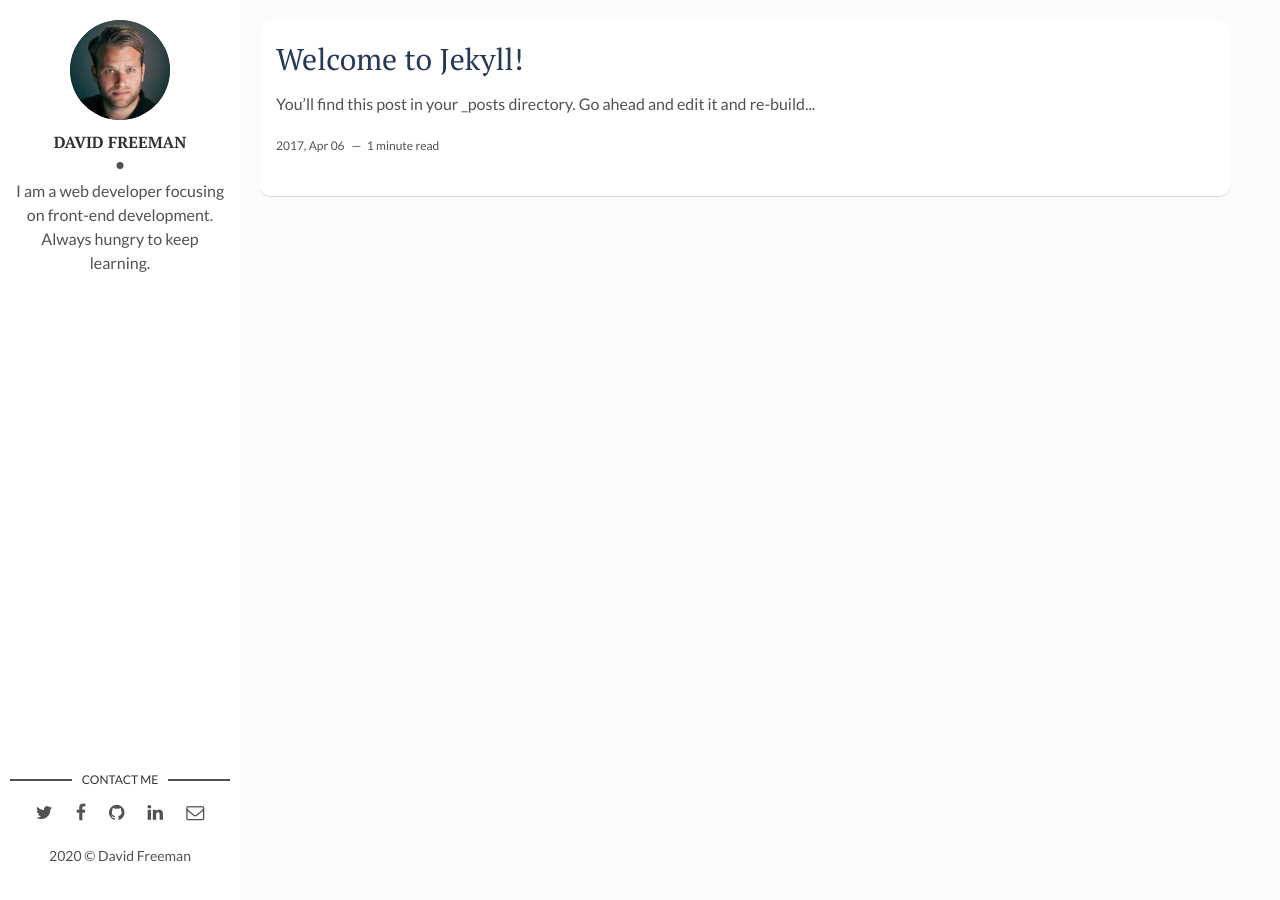
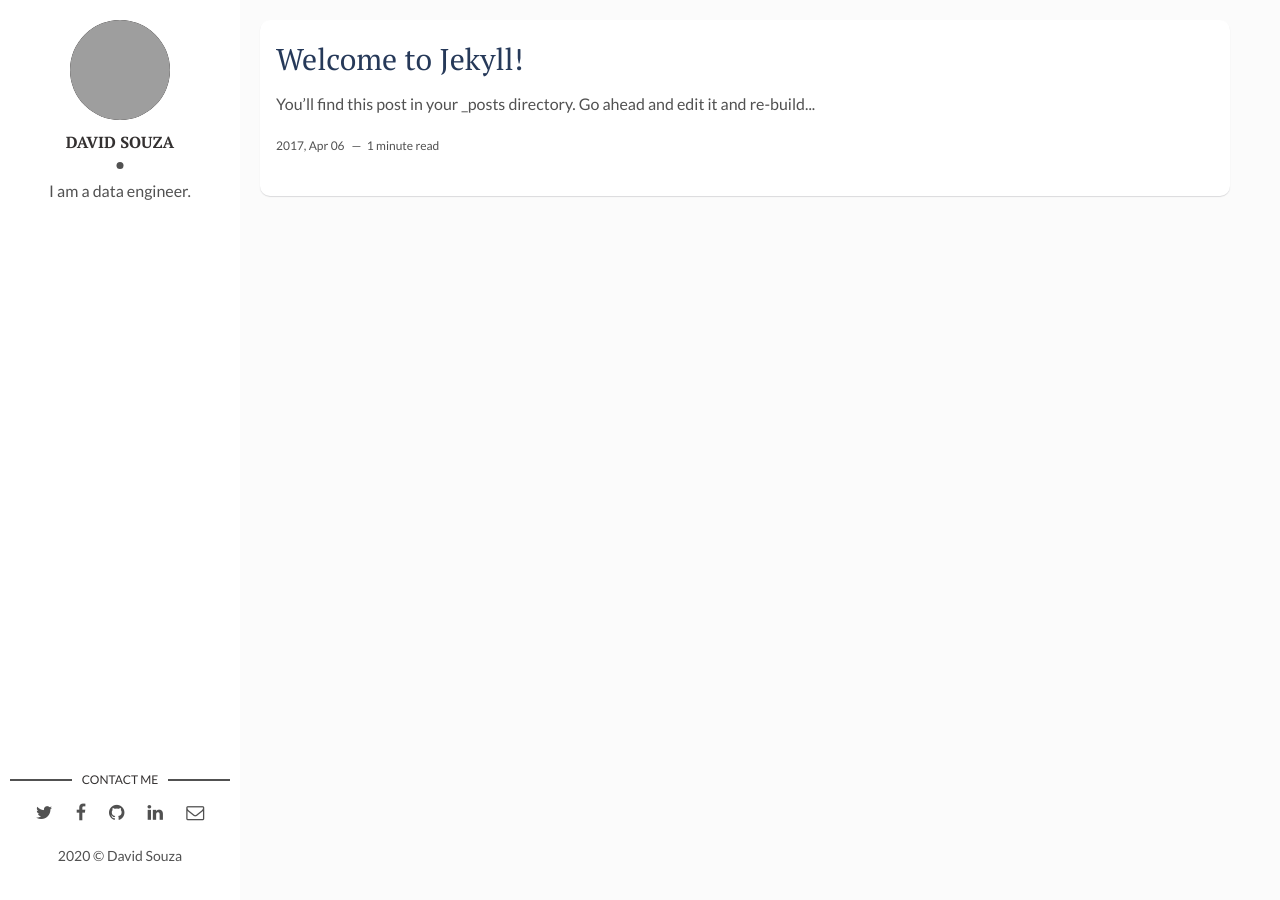
Before and after one commit to daviddesz/daviddesz.github.io, a Jekyll site: the page built from index.html, in a window 1280 px wide. Built offline with Jekyll 4.4.1, drawn with Linux system fonts in a browser that asks for light colours; the list of posts is cut into pages by our own code; grey boxes are pictures that could not be loaded.

Commit message:
mudando config

```diff
--- a/_config.yml
+++ b/_config.yml
@@ -1,25 +1,25 @@
-title: Hello, world! I'm David Freeman
+title: Hello, world! I'm David Souza
 description: > # this means to ignore newlines until "baseurl:"
   Write an awesome description for your new site here. You can edit this
   line in _config.yml. It will appear in your document head meta (for
   Google search results) and in your feed.xml site description.
 permalink: ':title/'
-baseurl: "/flexible-jekyll" # the subpath of your site, e.g. /blog
+baseurl: "" # the subpath of your site, e.g. /blog
 url: "" # the base hostname & protocol for your site, e.g. http://example.com
 site-twitter: #if your site has a twitter account, enter it here
 
 # Author Settings
-author: David Freeman # add your name
-author-img: david-freeman.jpg # add your photo
-about-author: I am a web developer focusing on front-end development. Always hungry to keep learning. # add description
+author: David Souza # add your name
+author-img: david-Souza.jpg # add your photo
+about-author: I am a data engineer. # add description
 social-twitter: # add your Twitter handle
 social-facebook: # add your Facebook handle
-social-github: artemsheludko # add your Github handle
+social-github: daviddesz # add your Github handle
 social-linkedin: # add your Linkedin handle
 social-email: # add your Email address
 
 # Disqus
-discus-identifier: mr-brown # add your discus identifier
+discus-identifier: # add your discus identifier
 
 # Tracker
 analytics: # Google Analytics
```
Also changed, not shown: assets/img/david-freeman.jpg (deleted).
